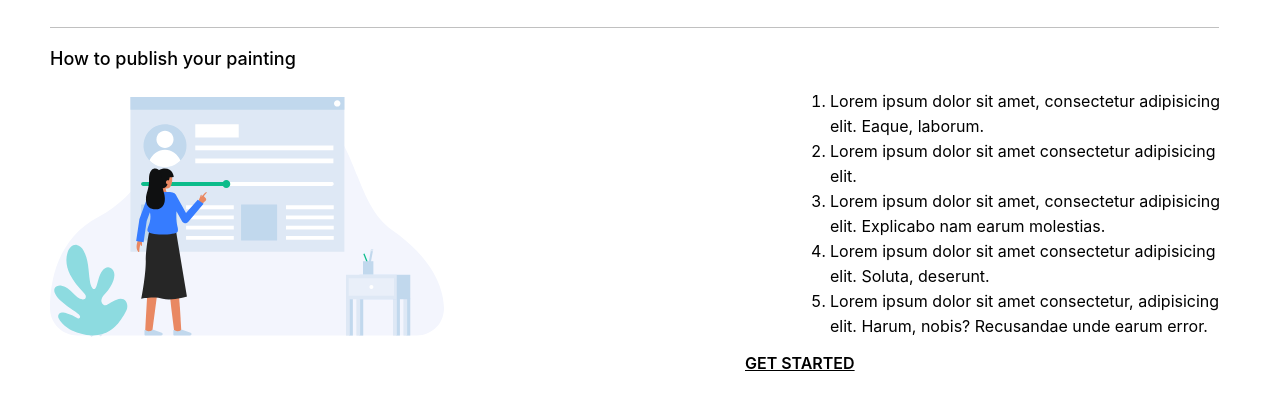
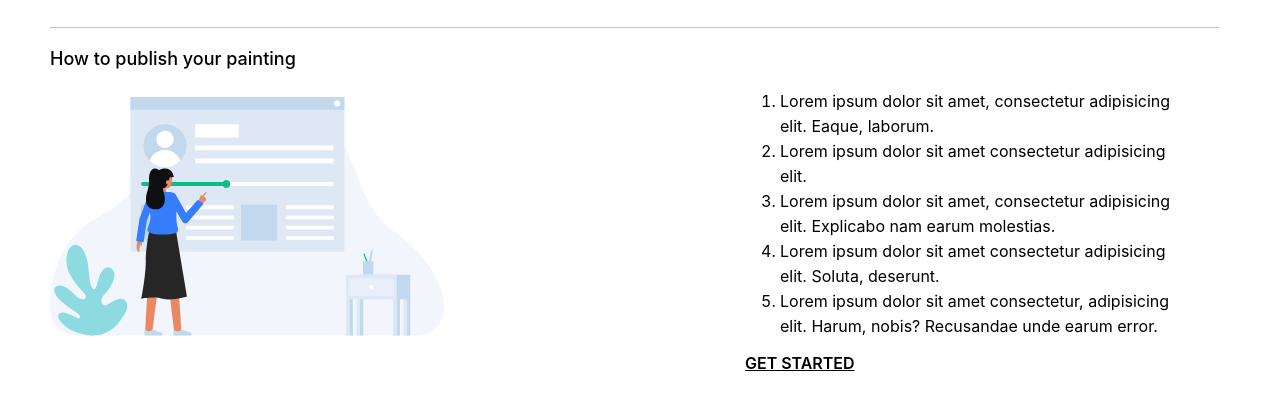
Before and after one commit to insanniaa/ArunikaMeraki, a plain HTML site: page ArunikaMeraki/src/web.html in a window 1280 px wide. Shown: the part 1603-2008 px from the top of the page. Drawn offline with nearby package versions, Linux system fonts and the light colour scheme.

Commit message:
Update web.css

```diff
--- a/ArunikaMeraki/src/web.css
+++ b/ArunikaMeraki/src/web.css
@@ -296,7 +296,7 @@ margin-left: 50px;
     float: right;
     width: 400px;
     line-height: 25px;
-    margin-right: 50px;
+    margin-right: 100px;
 
 }
 
```
